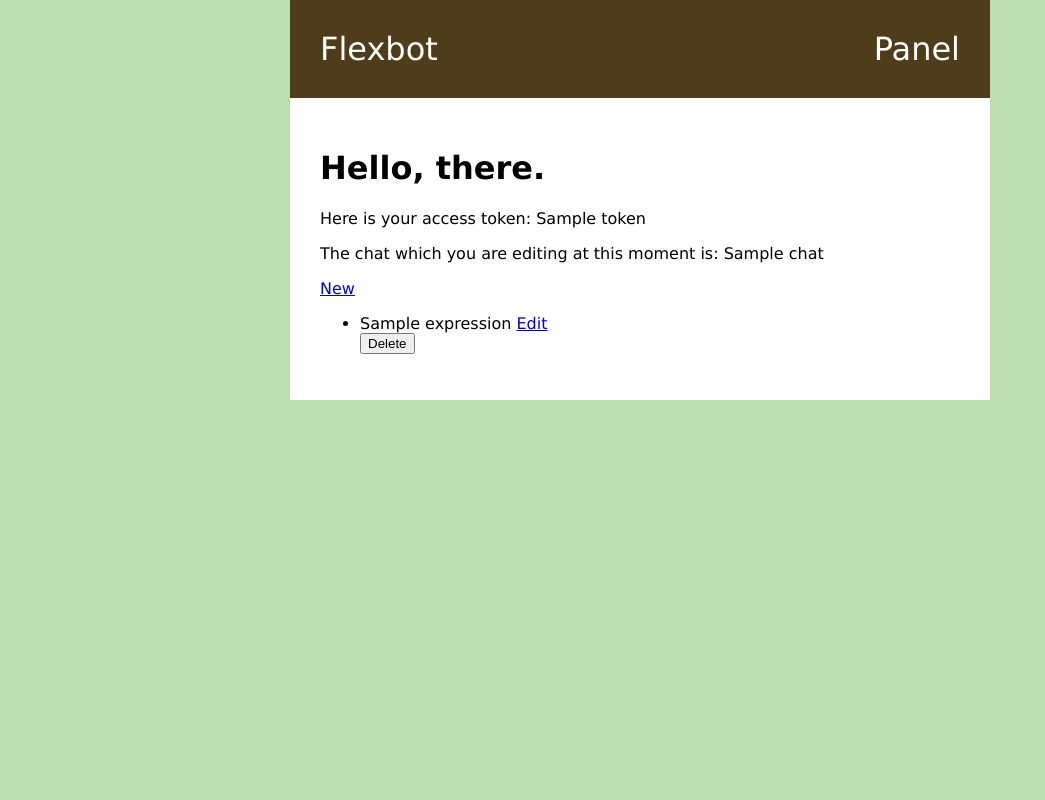
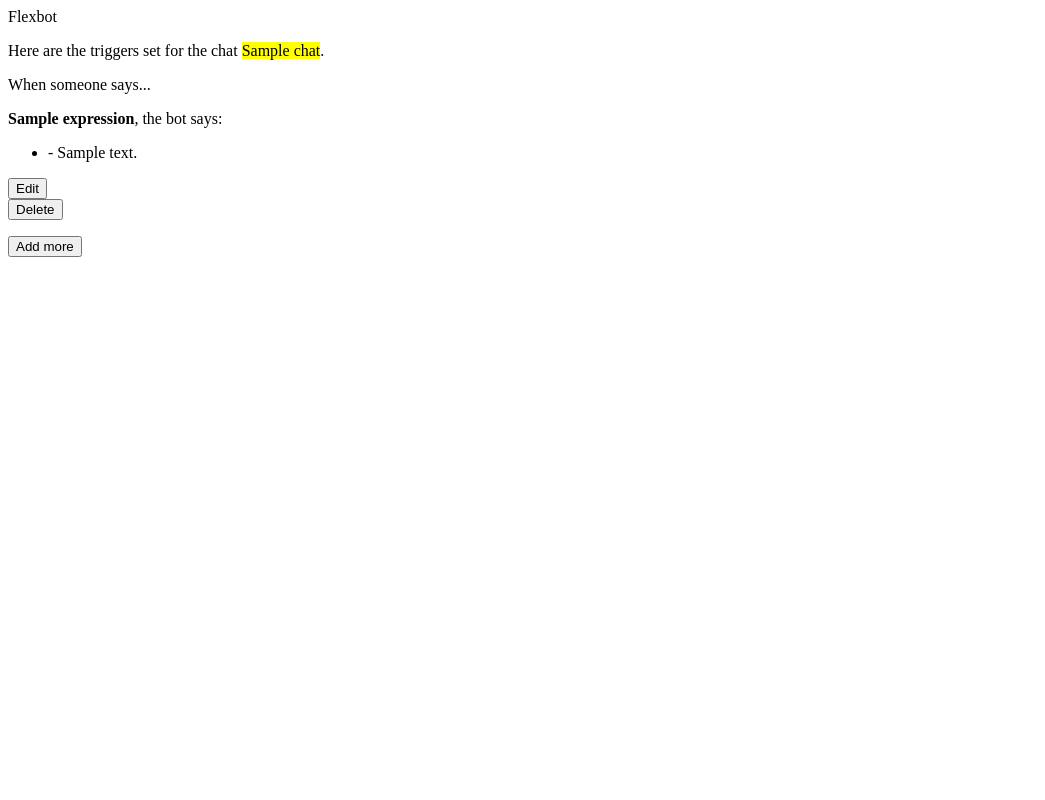
Before and after one commit to gabrielmip/flexbot-backend, a Flask app: template config_panel/templates/list_triggers.html in a window 1280 px wide. Shown: the whole page, without its empty margins (0-1045 px from the left). Run offline with Flask 2, Linux system fonts and the light colour scheme; the template is opened without the code that fills it: most values are stand-ins (such as "Sample title", 1, 10 or a date in 2020); parts of the project's set-up code (start-up, migrations or seed data) failed here and were passed over.

Commit message:
Making the design more palatable; adding cancel button on edition and creation

```diff
--- a/config_panel/static/styles.css
+++ b/config_panel/static/styles.css
@@ -7,8 +7,7 @@
 }
 
 body {
-    background-color: var(--background);
-    font-family: 'Lucida Sans', 'Lucida Sans Regular', 'Lucida Grande', 'Lucida Sans Unicode', Geneva, Verdana, sans-serif;
+    font-family: 'Courier New', Courier, monospace;
     margin: 0;
 }
 
@@ -34,3 +33,78 @@
 .content {
     padding: var(--container-padding);
 }
+
+mark {
+    background-color: var(--highlight);
+}
+
+.link-lookalike {
+    background: none !important;
+    border: none;
+    padding: 0 !important;
+    font: inherit;
+    cursor: pointer;
+    display: inline-block;
+}
+
+.trigger-items {
+    display: flex;
+    margin-bottom: 20px;
+    padding: 20px;
+    border: 1px solid #ddd;
+}
+
+.trigger-items > .action-buttons {
+    margin-left: 15px;
+    font-family: 'Courier New', Courier, monospace;
+}
+
+.trigger-items ul {
+    list-style: none;
+}
+
+.trigger-items .trigger-expressions {
+    flex: 1;
+}
+
+@media (max-width: 600px) {
+
+    .content {
+        padding: 15px;
+    }
+
+    .trigger-items {
+        display: block;
+        padding: 15px;
+        margin-bottom: 15px;
+    }
+
+    .trigger-items > .action-buttons {
+        margin: 0 5px 0 0;
+        display: inline-block;
+    }
+}
+
+.edit-trigger > * {
+    margin-bottom: 20px;
+}
+
+.edit-trigger textarea,
+.edit-trigger input:not([type='submit']) {
+    width: 100%;
+    margin-top: 10px;
+}
+
+.edit-trigger textarea {
+    height: 200px;
+}
+
+button,
+input[type='submit'] {
+    padding: 5px;
+    font-family: 'Courier New', Courier, monospace;
+}
+
+.edit-trigger label {
+    font-size: 20px;
+}
--- a/config_panel/templates/base.html
+++ b/config_panel/templates/base.html
@@ -2,12 +2,12 @@
     <head>
         <title>Flexbot</title>
         <link rel="stylesheet" href="{{ url_for('config_panel.static', filename='styles.css') }}">
+        <link href="https://fonts.googleapis.com/icon?family=Material+Icons" rel="stylesheet">
     </head>
     <body>
         <div class="container">
             <div class="header">
                 <div>Flexbot</div>
-                <div>Panel</div>
             </div>
             <div class="content">
                 {% block content %}{% endblock %}
--- a/config_panel/templates/list_triggers.html
+++ b/config_panel/templates/list_triggers.html
@@ -1,25 +1,40 @@
 {% extends 'base.html' %}
 
 {% block content %}
-
-    <h1>Hello, there.</h1>
-    <p>Here is your access token: {{ token }}</p>
-    <p>The chat which you are editing at this moment is: {{ chat.title }}</p>
-    <a href="{{ url_for('config_panel.edit_trigger', token=token) }}">
-        New
-    </a>
-    <ul>
-    {% for trigger in chat.triggers %}
-        <li>
-            {{ trigger.expression }}
-            <a href="{{ url_for('config_panel.edit_trigger', trigger_id=trigger.trigger_id, token=token) }}">
-                Edit
-            </a>
-            <form action="{{ url_for('config_panel.delete_trigger', trigger_id=trigger.trigger_id, token=token) }}"
-                method="post">
-                <button type="submit">Delete</button>
-            </form>
-        </li>
-    {% endfor %}
-    </ul>
+    {% if chat.triggers|length == 0 %}
+        <p>
+            There are no triggers set for the chat {{ chat.title }}.
+            <mark><a href="{{ url_for('config_panel.edit_trigger', token=token) }}">Click here</a></mark> to start.
+        </p>
+    {% endif %}
+    {% if chat.triggers|length > 0 %}
+        <p>Here are the triggers set for the chat <mark>{{ chat.title }}</mark>.</p>
+        <p>When someone says...</p>
+        {% for trigger in chat.triggers %}
+            <div class="trigger-items">
+                <div class="trigger-expressions">
+                    <span><strong>{{ trigger.expression }}</strong>, the bot says:</span>
+                    <ul>
+                        {% for answer in trigger.answers %}
+                        <li>
+                            - {{answer.text}}
+                        </li>
+                        {% endfor %}
+                    </ul>
+                </div>
+                <a href="{{ url_for('config_panel.edit_trigger', trigger_id=trigger.trigger_id, token=token) }}"
+                    class="action-buttons">
+                    <button>Edit</button>
+                </a>
+                <form action="{{ url_for('config_panel.delete_trigger', trigger_id=trigger.trigger_id, token=token) }}"
+                    method="post"
+                    class="action-buttons">
+                    <button type="submit">Delete</button>
+                </form>
+            </div>
+        {% endfor %}
+        <a href="{{ url_for('config_panel.edit_trigger', token=token) }}">
+            <button>Add more</button>
+        </a>
+    {% endif %}
 {% endblock %}
--- a/config_panel/views.py
+++ b/config_panel/views.py
@@ -33,13 +33,13 @@
 @config_panel.route('/triggers/<trigger_id>', methods=['get', 'post'])
 def edit_trigger(trigger_id=None):
     token = request.args.get('token')
-    form = EditTrigger()
     trigger = (create_new_trigger_from_token(token)
         if trigger_id is None
         else Trigger.query.get(trigger_id))
 
+    form = EditTrigger()
     if form.validate_on_submit():
-        update_trigger_from_form(trigger, form)
+            update_trigger_from_form(trigger, form)
         return redirect_to_list(token)
 
     joined_answers = '\n'.join([a.text.strip() for a in trigger.answers])
```
Also changed, not shown: config_panel/forms/edit_trigger.py (+4 -4 lines), config_panel/templates/edit_trigger.html (+15 -9 lines).
